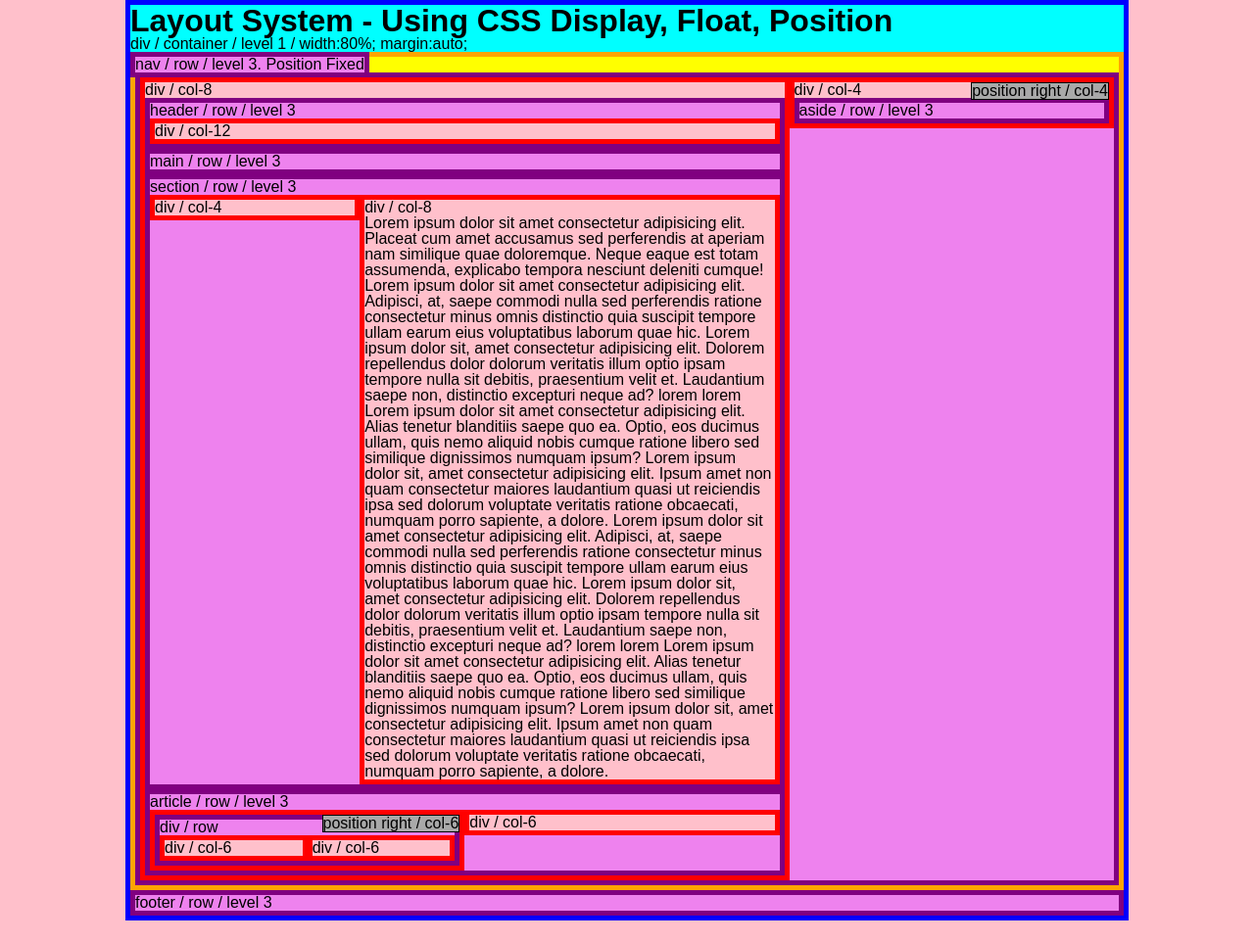
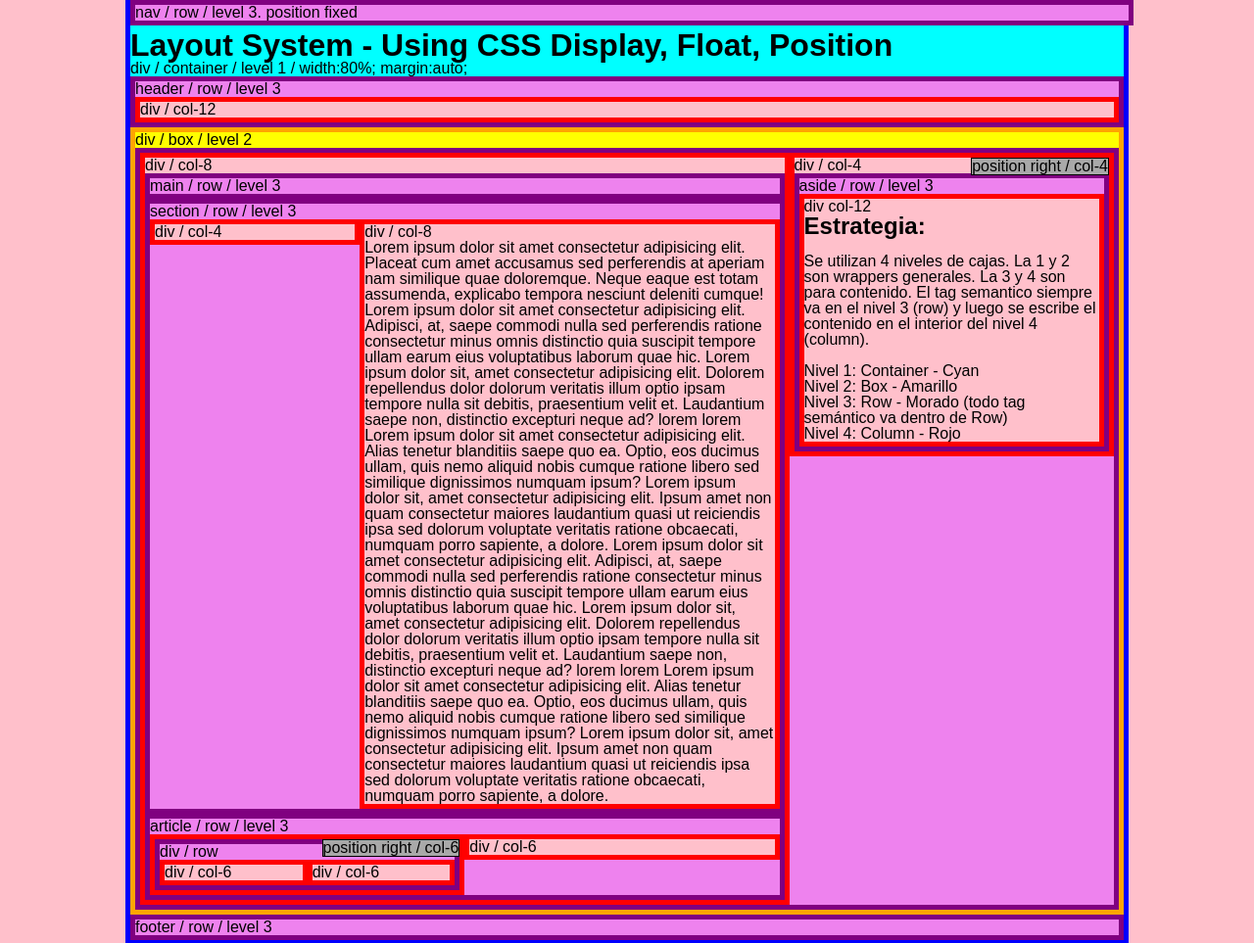
Before and after one commit to Rod1GitHub/css-layout-display-float-position, a plain HTML site: page index.html in a window 1280 px wide. Shown: the whole page at 98% size. Before the commit the page ends 940 px from the top, so only its background shows below. Drawn offline with Linux system fonts and the light colour scheme.

Commit message:
Strategy comments added

```diff
--- a/assets/css/style.css
+++ b/assets/css/style.css
@@ -5,5 +5,11 @@ body {
 
 nav {
     position: fixed;
-    z-index: 10;
+    z-index: 1;
+    top:0;
+    width:inherit;
 }
+
+.container {
+    padding-top:25px;
+}
--- a/index.html
+++ b/index.html
@@ -10,26 +10,25 @@
     <link rel="stylesheet" href="./assets/css/media-query.css">
     <link rel="stylesheet" href="./assets/css/style.css">
 
-
 </head>
 <body>
 
     <div class="container">
         <h1>Layout System - Using CSS Display, Float, Position</h1>
         <p>div / container / level 1 / width:80%; margin:auto;</p>
-                <nav class="row">
-                    <p>nav / row / level 3. Position Fixed</p>
+                <nav class="row rodrigo">
+                    <p>nav / row / level 3. position fixed</p>
                 </nav>
+                <header class="row"><p>header / row / level 3</p>
+                    <div class="col-12">
+                        <p>div / col-12</p>
+                    </div>
+                </header>
             <div class="box">
                 <p>div / box / level 2</p>
                 <div class="row"> <!-- to create aside layout -->
                 <div class="col-8">
                     <p>div / col-8</p>
-                <header class="row"><p>header / row / level 3</p>
-                    <div class="col-12">
-                        <p>div / col-12</p>
-                    </div>
-                </header>
                 <main class="row"><p>main / row / level 3</p></main>
                 <section class="row"><p>section / row / level 3</p>
                     <div class="col-4">
@@ -62,7 +61,20 @@
                 <p class="pos-right">position right / col-4</p>
                 <aside class="row">
                     <p>aside / row / level 3</p>
-
+                    <div class="col-12">
+                        <p>div col-12</p>
+                        <h1>Estrategia:</h1>
+                        <br>
+                        <p>Se utilizan 4 niveles de cajas. La 1 y 2 son wrappers generales. La 3 y 4 son para contenido. El tag semantico siempre va en el nivel 3 (row) y luego se escribe el contenido en el interior del nivel 4 (column).</p>
+                        <br>
+                        <p>Nivel 1: Container - Cyan
+                            <br>
+                        Nivel 2: Box - Amarillo
+                        <br>
+                        Nivel 3: Row - Morado (todo tag semántico va dentro de Row)
+                        <br>
+                        Nivel 4: Column - Rojo</p>
+                    </div>
                 </aside>
             </div>
             </div>
```
